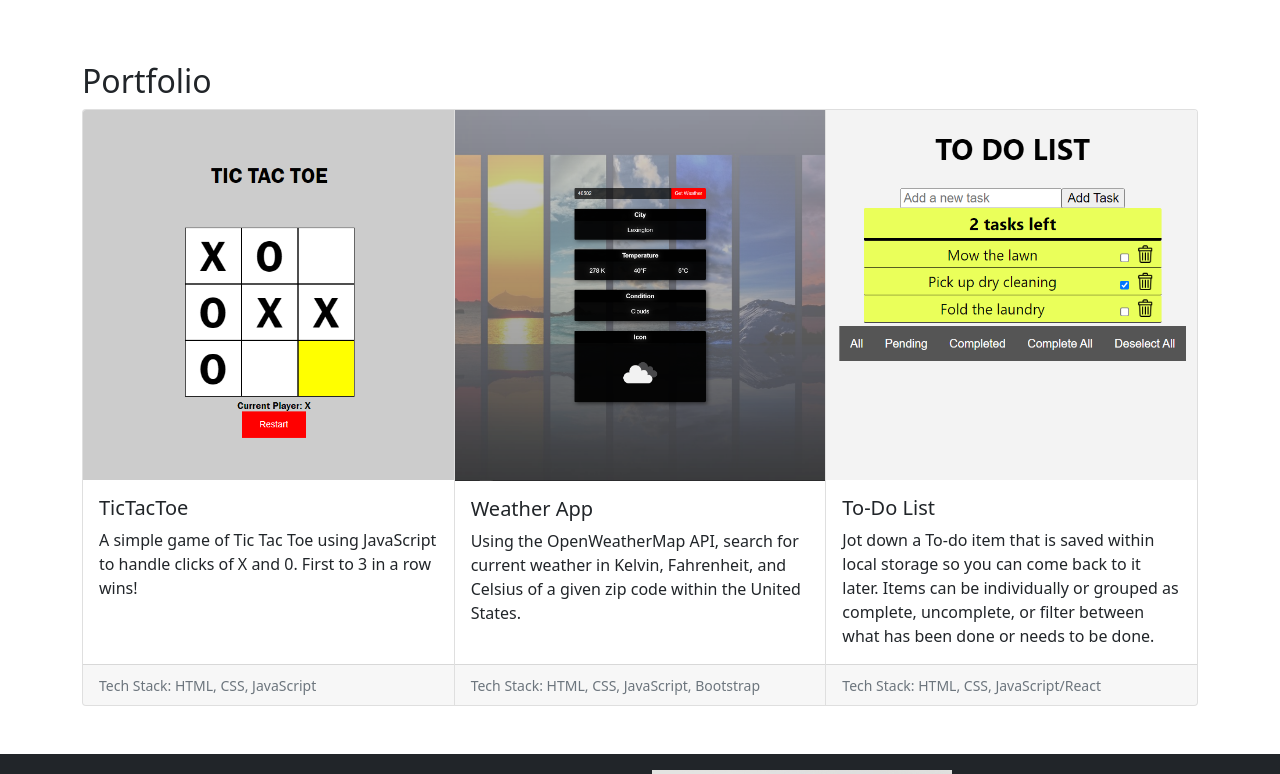
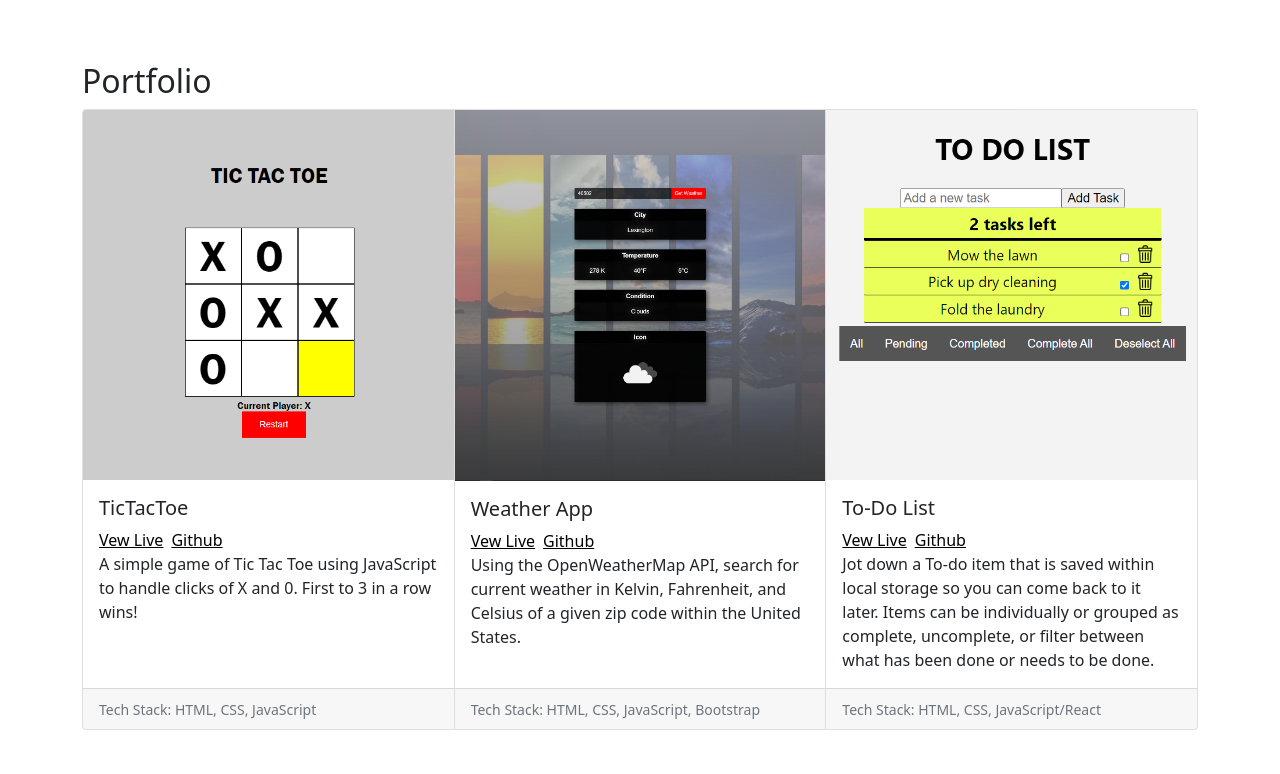
Before and after one commit to nmcmillen/personal-react-site, a React (Create React App) app: page / in a window 1280 px wide. Shown: the part 2001-2775 px from the top of the page. Built offline with nearby package versions, Linux system fonts and the light colour scheme.

Commit message:
added live and github links for portfolio, about me scroll hero, contact text adds

```diff
--- a/src/components/Contact.js
+++ b/src/components/Contact.js
@@ -18,11 +18,11 @@ import portrait from "./images/nick-portrait.jpg";
 
 export default function Contact() {
   return (
-    <Container fluid className="bg-dark text-light px-md-5 p-3" id="contact-section">
-      <Container>
+    <Container fluid className="bg-dark" id="contact-section">
+      <Container  className="text-light p-3">
         <Row className="justify-content-center">
           {/* LEFT COLUMN */}
-          <Col className="column-1" sm={3}>
+          <Col className="column-1 justify-content-center" md={3}>
             <h3>Nick McMillen</h3>
             <h5>Full Stack Web Developer</h5>
             <div className="social-icons">
@@ -49,7 +49,7 @@ export default function Contact() {
             <br />
           </Col>
           {/* RIGHT COLUMN */}
-          <Col className="column-2" sm={3}>
+          <Col className="column-2" md={3}>
             <Image className="" id="contact-headshot" src={portrait} />
           </Col>
         </Row>
--- a/src/components/HeroCard.js
+++ b/src/components/HeroCard.js
@@ -9,7 +9,7 @@ export default function HeroCard() {
         <div className="hero-text">
           <h1>DRIVING FORWARD</h1>
           <p>From Professional Racing Driver to Full Stack Web Developer</p>
-          <Button variant="danger">About Me</Button>
+          <Button href="#about-me-section" variant="danger">About Me</Button>
         </div>
       </Container>
     </div>
--- a/src/components/Portfolio.css
+++ b/src/components/Portfolio.css
@@ -0,0 +1,10 @@
+.pfolio-zoom:hover {
+    transform: scale(1.05);
+    z-index: 1;
+}
+
+.pfolio-links a {
+    color: black;
+    display: inline;
+    margin-right: .5rem;
+}
--- a/src/components/Portfolio.js
+++ b/src/components/Portfolio.js
@@ -12,10 +12,24 @@ export default function Portfolio() {
         <h2>Portfolio</h2>
         <CardGroup>
           {/* FIRST PROJECT */}
-          <Card>
+          <Card className="pfolio-zoom">
             <Card.Img variant="top" src={tictactoe} />
             <Card.Body>
               <Card.Title>TicTacToe</Card.Title>
+              <div className="pfolio-links">
+                <a
+                  href="https://nmcmillen.github.io/tictactoe/"
+                  target="_blank"
+                >
+                  Vew Live
+                </a>
+                <a
+                  href="https://github.com/nmcmillen/tictactoe"
+                  target="_blank"
+                >
+                  Github
+                </a>
+              </div>
               <Card.Text>
                 A simple game of Tic Tac Toe using JavaScript to handle clicks
                 of X and 0. First to 3 in a row wins!
@@ -29,10 +43,24 @@ export default function Portfolio() {
           </Card>
 
           {/* SECOND PROJECT */}
-          <Card>
+          <Card className="pfolio-zoom">
             <Card.Img variant="top" src={weather} />
             <Card.Body>
               <Card.Title>Weather App</Card.Title>
+              <div className="pfolio-links">
+                <a
+                  href="https://nmcmillen.github.io/weather-app/"
+                  target="_blank"
+                >
+                  Vew Live
+                </a>
+                <a
+                  href="https://github.com/nmcmillen/weather-app"
+                  target="_blank"
+                >
+                  Github
+                </a>
+              </div>
               <Card.Text>
                 Using the OpenWeatherMap API, search for current weather in
                 Kelvin, Fahrenheit, and Celsius of a given zip code within the
@@ -47,10 +75,24 @@ export default function Portfolio() {
           </Card>
 
           {/* THIRD PROJECT */}
-          <Card>
+          <Card className="pfolio-zoom">
             <Card.Img variant="top" src={todo} />
             <Card.Body>
               <Card.Title>To-Do List</Card.Title>
+              <div className="pfolio-links">
+                <a
+                  href="https://nmcmillen.github.io/to-do-list/"
+                  target="_blank"
+                >
+                  Vew Live
+                </a>
+                <a
+                  href="https://github.com/nmcmillen/to-do-list"
+                  target="_blank"
+                >
+                  Github
+                </a>
+              </div>
               <Card.Text>
                 Jot down a To-do item that is saved within local storage so you
                 can come back to it later. Items can be individually or grouped
```
